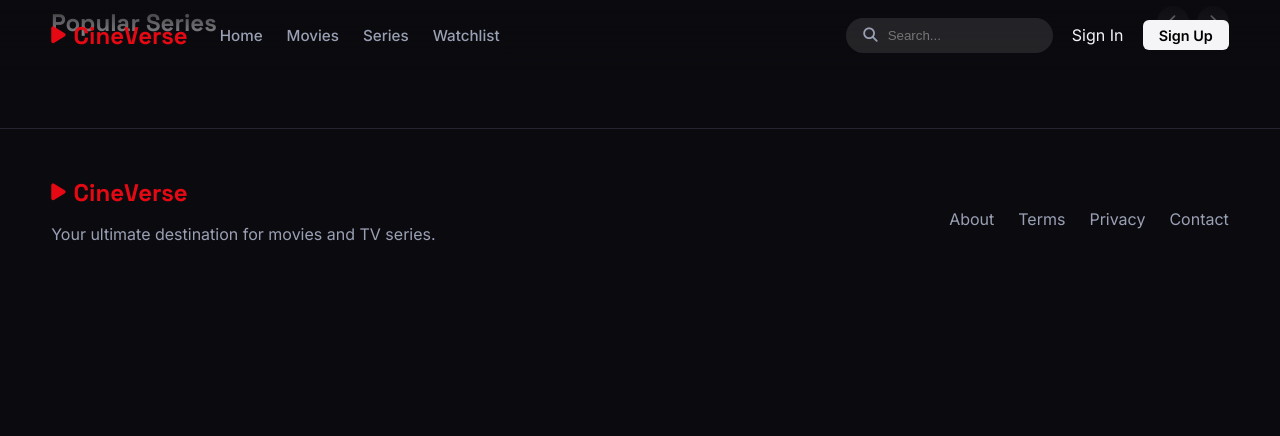
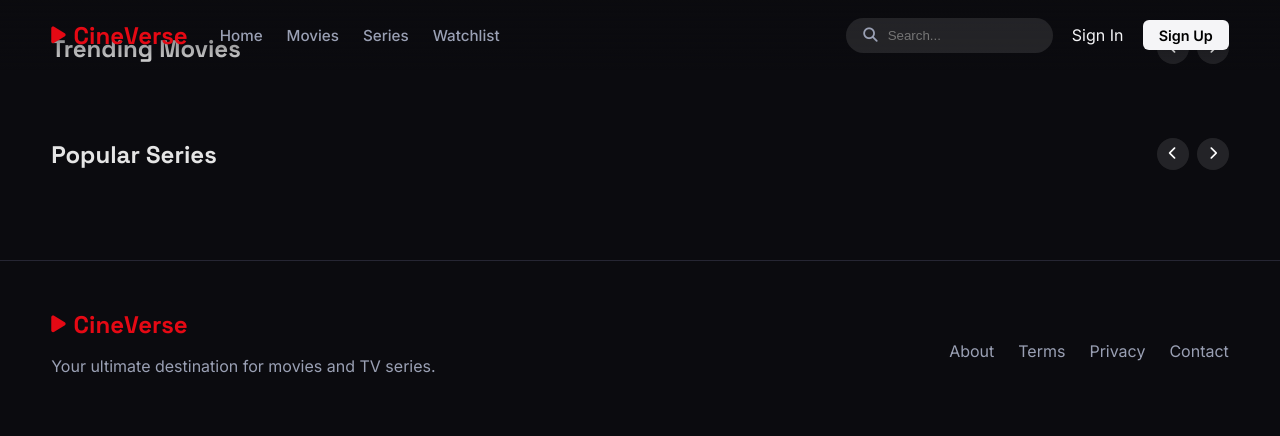
Before and after one commit to simoadmin2-cpu/cineverse, a Flask app: page / in a window 1280 px wide. Shown: the top 436 px of the page. Before the commit the page ends 241 px from the top, so only its background shows below. Run offline with Flask 3, Linux system fonts and the light colour scheme; data that the repository does not hold is empty.

Commit message:
Fix database connection string and CSS layout

```diff
--- a/app/static/css/style.css
+++ b/app/static/css/style.css
@@ -110,7 +110,7 @@ v.icon-btn { background: none; border: none; color: var(--text); font-size: 1.2r
 
 /v* ─── Movie Rows ─── */
 .site-main { padding-bottom: 4rem; }
-.movie-row-section { margin-top: -50px; position: relative; z-index: 10; margin-bottom: 3rem; }
+.movie-row-section { margin-top: 2rem; position: relative; z-index: 10; margin-bottom: 3rem; }
 .row-header { display: flex; justify-content: space-between; align-items: center; margin-bottom: 1rem; }
 .row-title { font-size: 1.5rem; color: #e5e5e5; }
 .row-controls { display: flex; gap: 0.5rem; }
```
